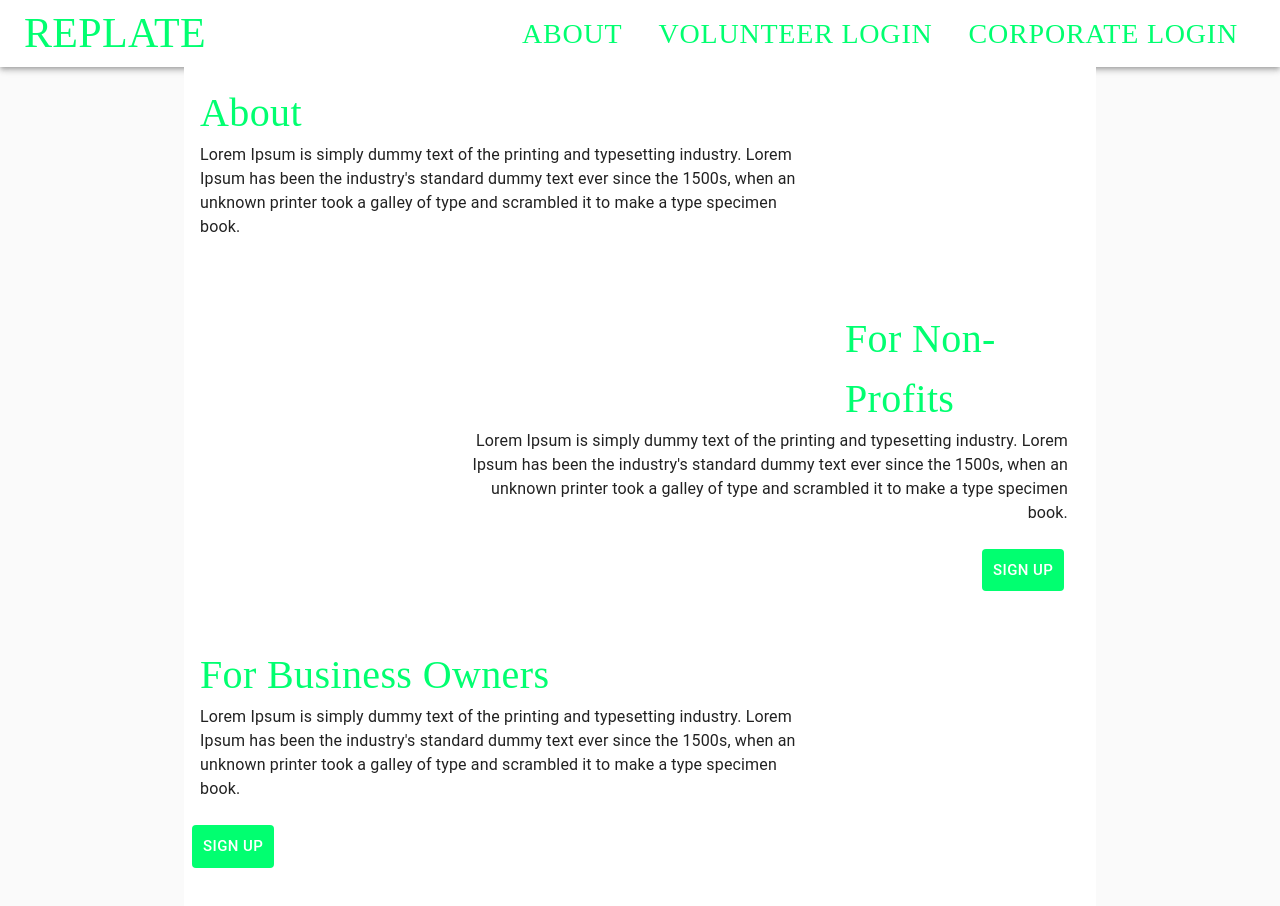
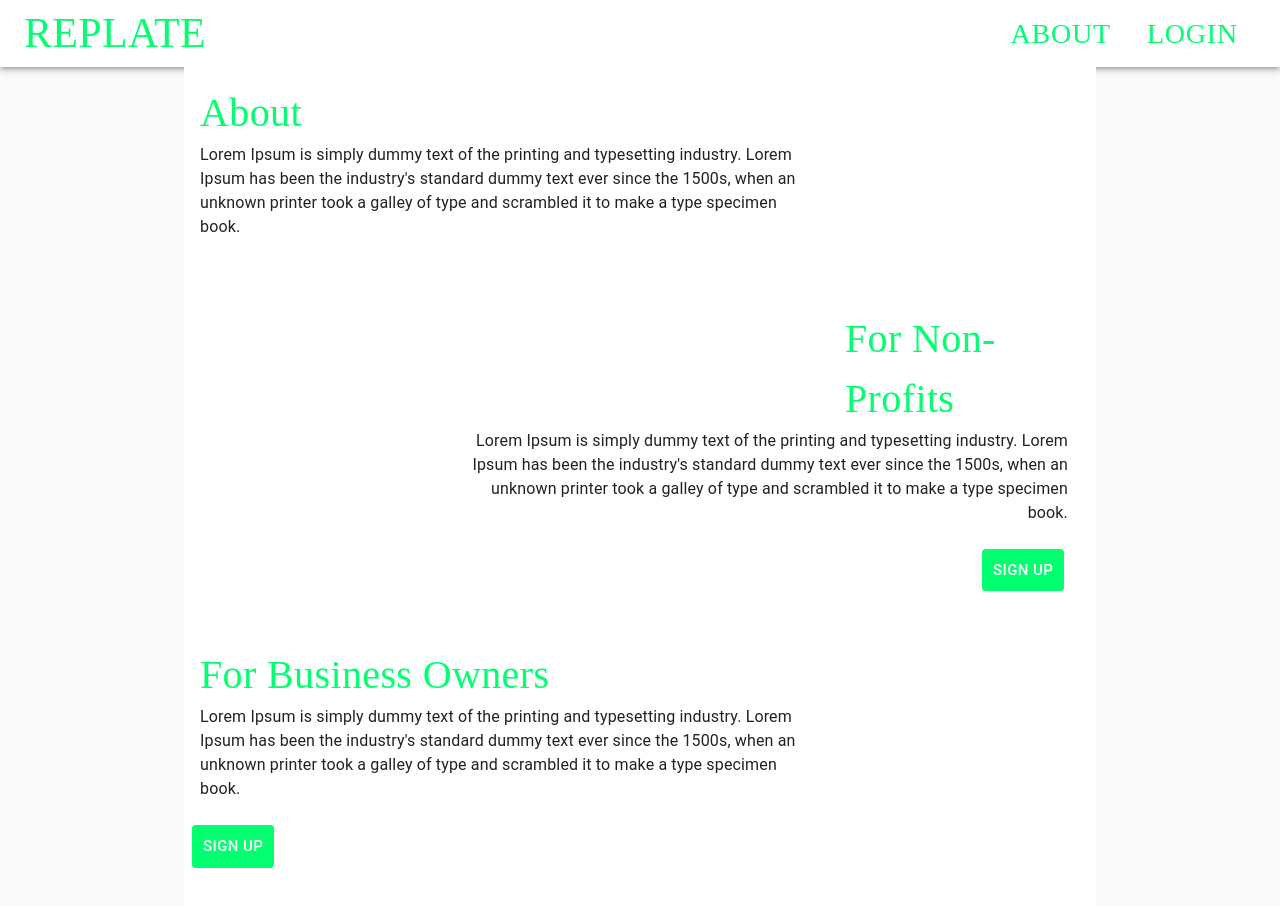
Before and after one commit to Build-Week-Replate-1/Front-End, a React (Create React App) app in the folder replate/: page / in a window 1280 px wide. Shown: the top 906 px of the page. Built offline with nearby package versions, Linux system fonts and the light colour scheme; the HTML template or start-up script is replaced by a standard one.

Commit message:
Moved Login to a sigle login page

```diff
--- a/replate/src/components/NavBar.js
+++ b/replate/src/components/NavBar.js
@@ -42,8 +42,7 @@ const NavBar = () => {
             REPLATE
           </Typography>
           <Button className={classes.navButtons}>About</Button>
-          <Button className={classes.navButtons}>Volunteer Login</Button>
-          <Button className={classes.navButtons}>Corporate Login</Button>
+          <Button className={classes.navButtons} href='/login'>Login</Button>
         </Toolbar>
       </AppBar>
     </div>
```
